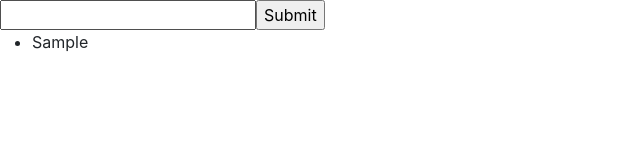
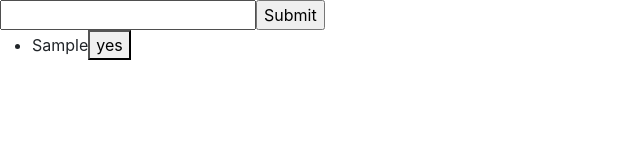
Before and after one commit to mimi-max/Todo-Ts, a React (Vite) app: page / in a window 1280 px wide. Both pictures are taken after typing "Sample" into the empty fields and a click on the input 290 px from the left and 15 px from the top of the page. Shown: the top 160 px of the page, without its empty margins (0-640 px from the left). Built offline with nearby package versions, Linux system fonts and the light colour scheme.

Commit message:
feat: add button to update todo

```diff
--- a/src/components/ListTodo.tsx
+++ b/src/components/ListTodo.tsx
@@ -6,6 +6,9 @@ interface ListTodoProps{
 }
 export function ListTodo({ todo }:ListTodoProps) {
   return (
-    <li>{todo.value}</li>
+    <li>
+      {todo.value}
+      <button type="button">yes</button>
+    </li>
   );
 }
--- a/src/hooks/usetodos.ts
+++ b/src/hooks/usetodos.ts
@@ -1,4 +1,4 @@
-import { useState } from 'react';
+import { useEffect, useState } from 'react';
 import { v4 as uuidv4 } from 'uuid';
 
 export interface Todo {
```
